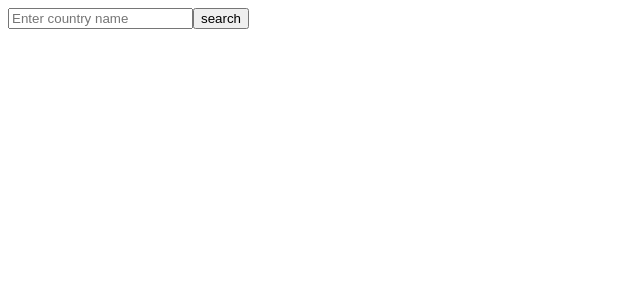
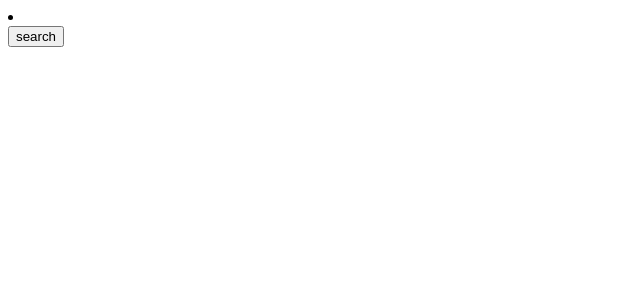
Before and after one commit to LagiewkaMarta/air-pollution-react-app, a React (Create React App) app: page / in a window 1280 px wide. Shown: the top 300 px of the page, without its empty margins (0-640 px from the left). Built offline with nearby package versions, Linux system fonts and the light colour scheme.

Commit message:
CHANGE option to li element in AatocompleteInput

```diff
--- a/src/Components/Autocomplete/AutocompleteInput.js
+++ b/src/Components/Autocomplete/AutocompleteInput.js
@@ -61,9 +61,8 @@ export default function AutocompleteInput({ availableCountries, fetchPollutionDa
 					setIsShowingSuggestions(false);
 				}}
 			>
-				<input
+				<li
 					type="text"
-					value={InputValue}
 					onChange={updateInputValue}
 					onFocus={() => setIsShowingSuggestions(true)}
 					placeholder="Enter country name"
```
